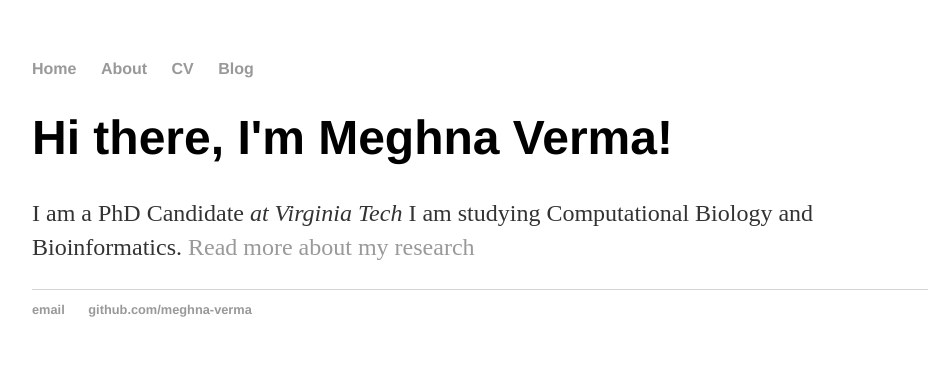
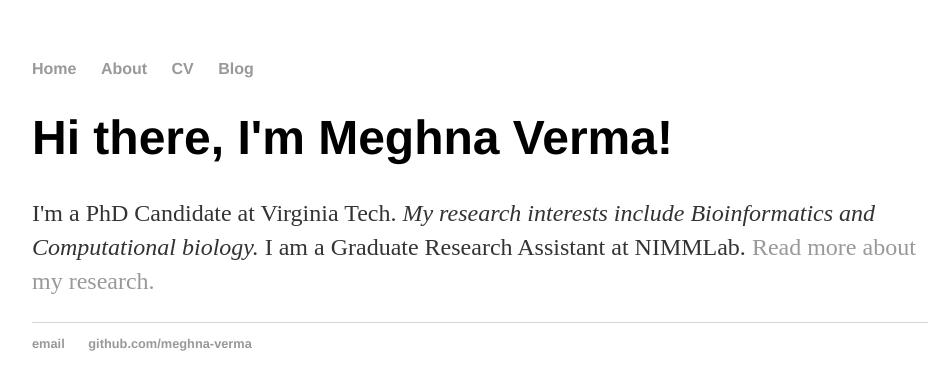
Before and after one commit to meghna-verma/meghna-verma.github.io, a Jekyll site: the page built from index.html, in a window 1280 px wide. Shown: the top 390 px of the page, without its empty margins (160-1104 px from the left). Built offline with Jekyll 4.4.1, drawn with Linux system fonts in a browser that asks for light colours.

Commit message:
Update index.html

```diff
--- a/index.html
+++ b/index.html
@@ -1,30 +1,8 @@
-<!DOCTYPE html>
-<html>
-	<head>
-		<title>I am Meghna Verma</title>
-		<!-- link to main stylesheet -->
-		<link rel="stylesheet" type="text/css" href="/css/main.css">
-	</head>
-	<body>
-		<nav>
-    		<ul>
-        		<li><a href="/">Home</a></li>
-	        	<li><a href="/About">About</a></li>
-        		<li><a href="/CV">CV</a></li>
-        		<li><a href="/Blog">Blog</a></li>
-    		</ul>
-		</nav>
-		<div class="container">
-    		<div class="blurb">
-        		<h1>Hi there, I'm Meghna Verma!</h1>
-				<p>I am a PhD Candidate <em> at Virginia Tech</em> I am studying Computational Biology and Bioinformatics. <a href="/About">Read more about my research</a></p>
-    		</div><!-- /.blurb -->
-		</div><!-- /.container -->
-		<footer>
-    		<ul>
-        		<li><a href="mailto:meghna89@vt.edu">email</a></li>
-        		<li><a href="https://github.com/meghna-verma">github.com/meghna-verma</a></li>
-			</ul>
-		</footer>
-	</body>
-</html>
+---
+layout: default
+title: Meghna Verma, PhD Candidate
+---
+<div class="blurb">
+	<h1>Hi there, I'm Meghna Verma!</h1>
+	<p>I'm a PhD Candidate at Virginia Tech. <em> My research interests include Bioinformatics and Computational biology. </em> I am a Graduate Research Assistant at NIMMLab. <a href="/About">Read more about my research.</a></p>
+</div><!-- /.blurb -->
```
